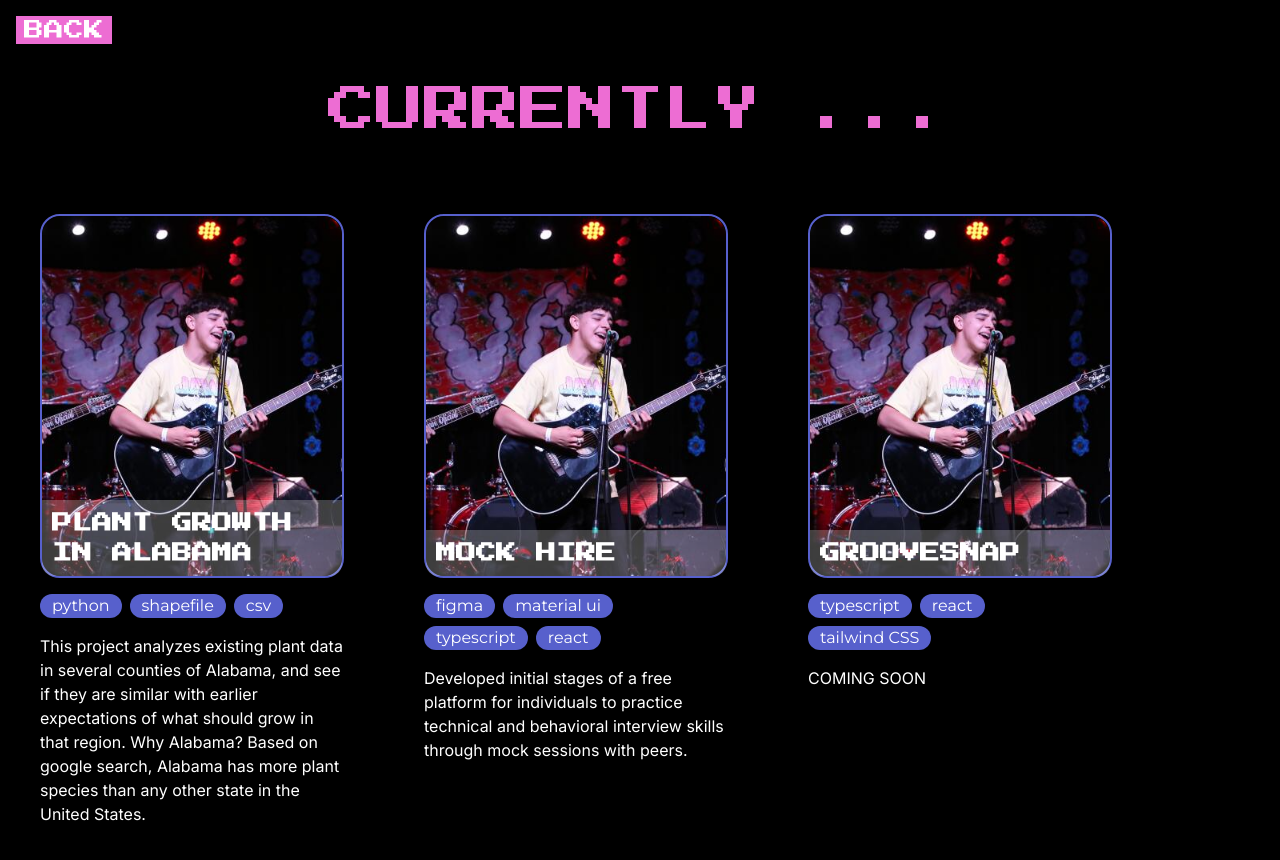
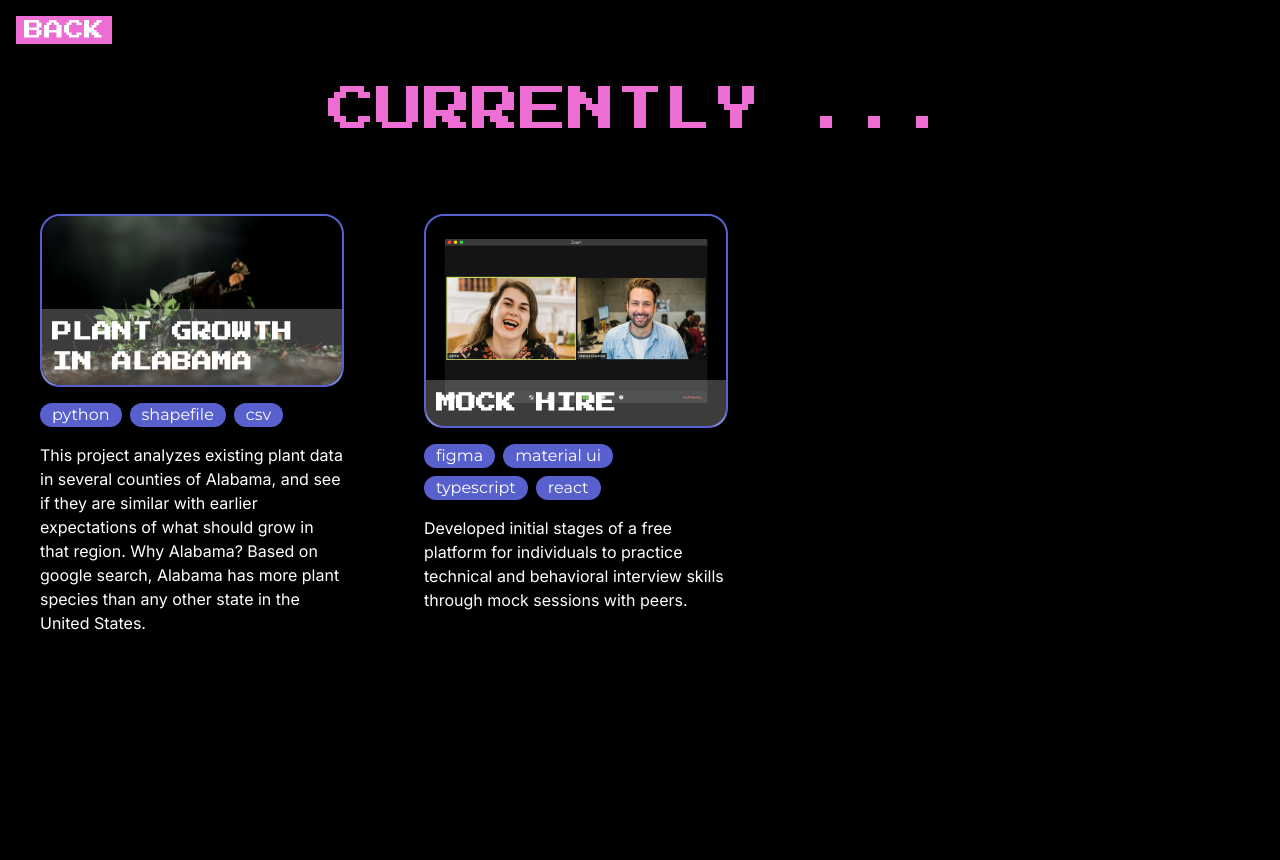
Before and after one commit to lizzzyCodes/elizabeth-c, a Next.js app: page /pages/projects in a window 1280 px wide. Shown: the top 860 px of the page. After the commit the page ends 800 px from the top, so only its background shows below. Built offline with nearby package versions, Linux system fonts and the light colour scheme.

Commit message:
adding images

```diff
--- a/app/pages/projects/page.tsx
+++ b/app/pages/projects/page.tsx
@@ -1,8 +1,9 @@
 // This Page contains all the project cards
 import Heading from "@/components/heading";
 import ProjectCard from "@/components/projectcard";
-import SampleImage from "@/app/src/img/Icons/xaci.jpeg";
-import { alabamaStack, mockHireStack, grooveSnapStack } from "@/lib/data";
+import AlabamaImage from "@/app/src/img/Icons/alabama.jpg";
+import MockHireImage from "@/app/src/img/Icons/mockHire.jpg";
+import { alabamaStack, mockHireStack } from "@/lib/data";
 import Navbar from "@/components/navbar";
 
 export default function Project() {
@@ -14,23 +15,16 @@ export default function Project() {
         <ProjectCard
           title="Plant Growth in Alabama"
           text="This project analyzes existing plant data in several counties of Alabama, and see if they are similar with earlier expectations of what should grow in that region. Why Alabama? Based on google search, Alabama has more plant species than any other state in the United States."
-          img={SampleImage.src}
+          img={AlabamaImage.src}
           data={alabamaStack}
           link="/pages/projects/projectFiles/alabama"
         />
         <ProjectCard
           title="Mock Hire"
           text="Developed initial stages of a free platform for individuals to practice technical and behavioral interview skills through mock sessions with peers."
-          img={SampleImage.src}
+          img={MockHireImage.src}
           data={mockHireStack}
           link="/pages/projects/projectFiles/mockHire"
-        />
-        <ProjectCard
-          title="GrooveSnap"
-          text="COMING SOON"
-          img={SampleImage.src}
-          data={grooveSnapStack}
-          link="/pages/projects/projectFiles/alabama"
         />
       </div>
     </div>
```
Also changed, not shown: app/src/img/Icons/alabama.jpg (added), app/src/img/Icons/mockHire.jpg (added).
